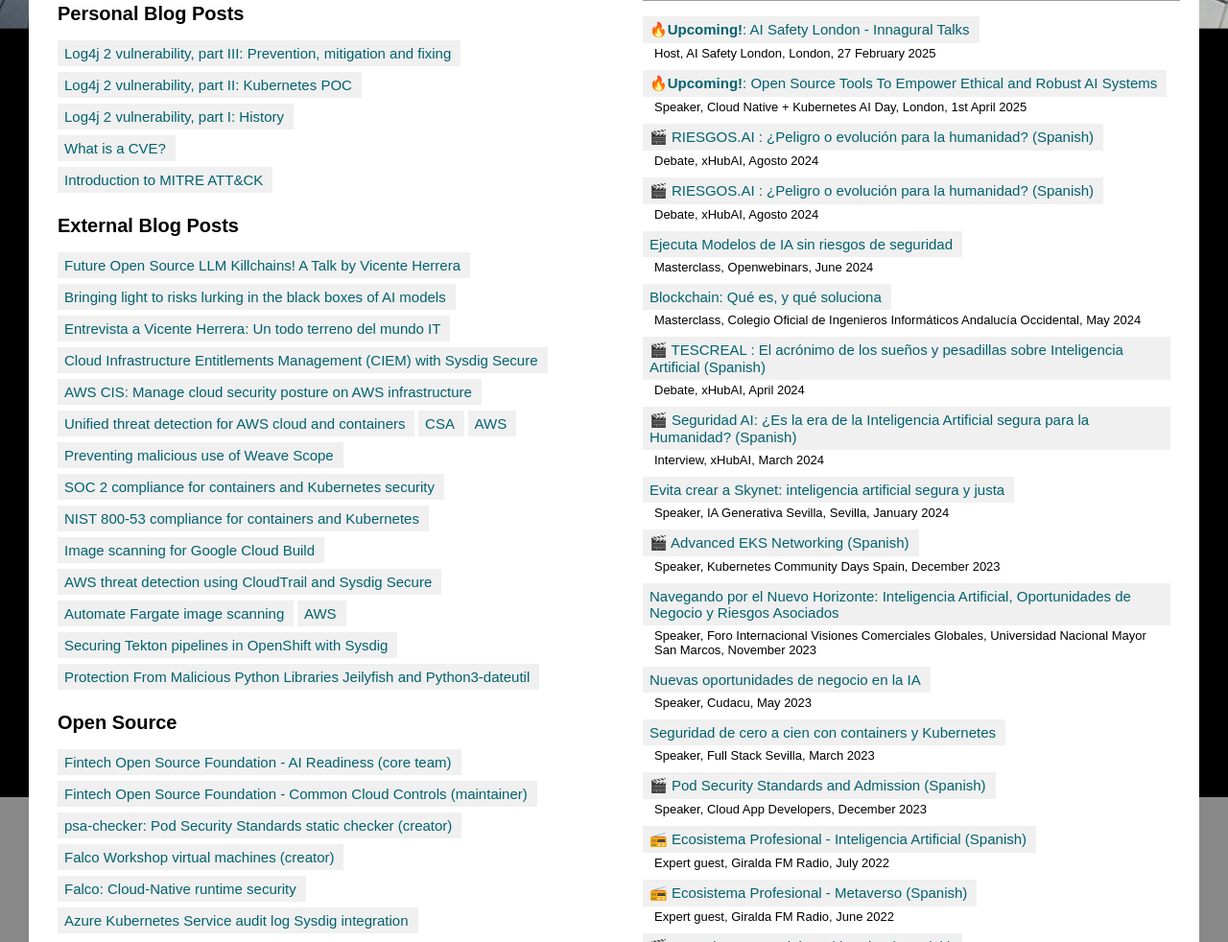
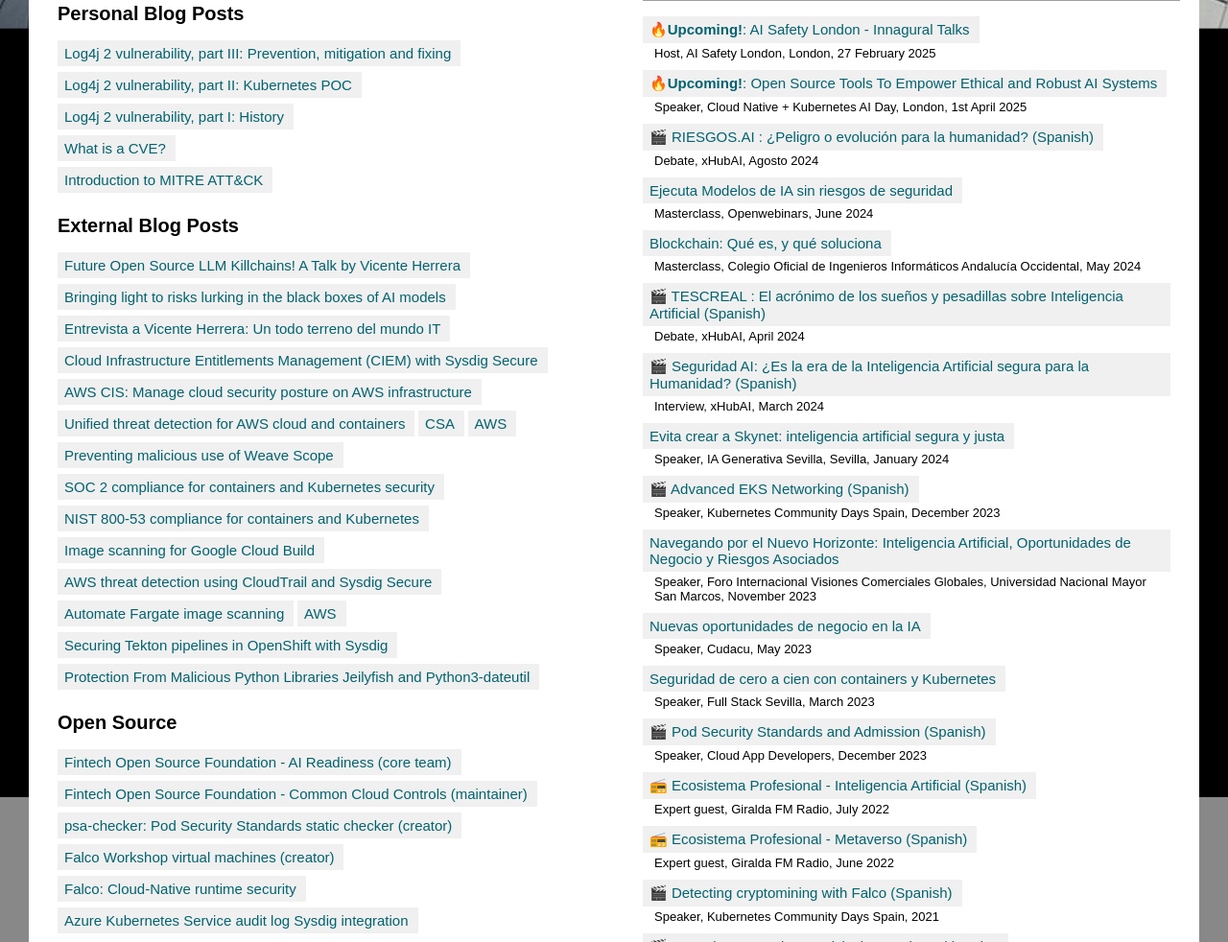
Before and after one commit to vicenteherrera/vicenteherrera.github.io, a plain HTML site: page index.html in a window 1280 px wide. Shown: the part 1102-2084 px from the top of the page at 96% size. Drawn offline with Linux system fonts and the light colour scheme; grey boxes are pictures that could not be loaded; a web font is replaced by a local one.

Commit message:
fix: removed duplicate entrie

```diff
--- a/index.html
+++ b/index.html
@@ -343,8 +343,6 @@
 				</li>
 				<li><a target="_blank" href="https://www.youtube.com/watch?v=OtltWiMAIDA">🎬 RIESGOS.AI : ¿Peligro o evolución para la humanidad? (Spanish)</a><br />
 					<span class="position">Debate, xHubAI, Agosto 2024</span></li>
-				<li><a target="_blank" href="https://www.youtube.com/watch?v=OtltWiMAIDA">🎬 RIESGOS.AI : ¿Peligro o evolución para la humanidad? (Spanish)</a><br />
-					<span class="position">Debate, xHubAI, Agosto 2024</span></li>
 				<li><a target="_blank" href="https://openwebinars.net/cursos/ejecuta-modelos-ia-seguros/">Ejecuta Modelos de IA sin riesgos de seguridad</a><br />
 					<span class="position">Masterclass, Openwebinars, June 2024</span></li>
 				<li><a target="_blank" href="https://bit.ly/blockchain-ing">Blockchain: Qué es, y qué soluciona</a><br />
@@ -404,7 +402,7 @@
 					<span class="position">Speaker, Sevilla Developers Conference 2º Edition, 2016</span></li>
 				<li class="low"><a target="_blank" href="https://sevilla.abc.es/provincia-alcala-de-guadaira/20140520/sevi-como-hacer-sitio-propio-201405201855.html">Cómo hacer una web en dos horas a coste cero</a><br />
 					<span class="position">Teacher, Espacio Coworking Colaborando, 2014</span></li>
-				<li  class="low"><a target="_blank" href="https://www.youtube.com/watch?v=I6nzLkb4k6s">Startup Weekend Sevilla 2013</a><br />
+				<li class="low"><a target="_blank" href="https://www.youtube.com/watch?v=I6nzLkb4k6s">Startup Weekend Sevilla 2013</a><br />
 					<span class="position">Mentor, SevillaUp & Techstars, 2013</span></li>
 				<li><a href="#participations" onclick="javascript: change_display(document.getElementsByClassName('low'),'block'); this.style.display='none'">+more</a></li>
 			</ul>
```
